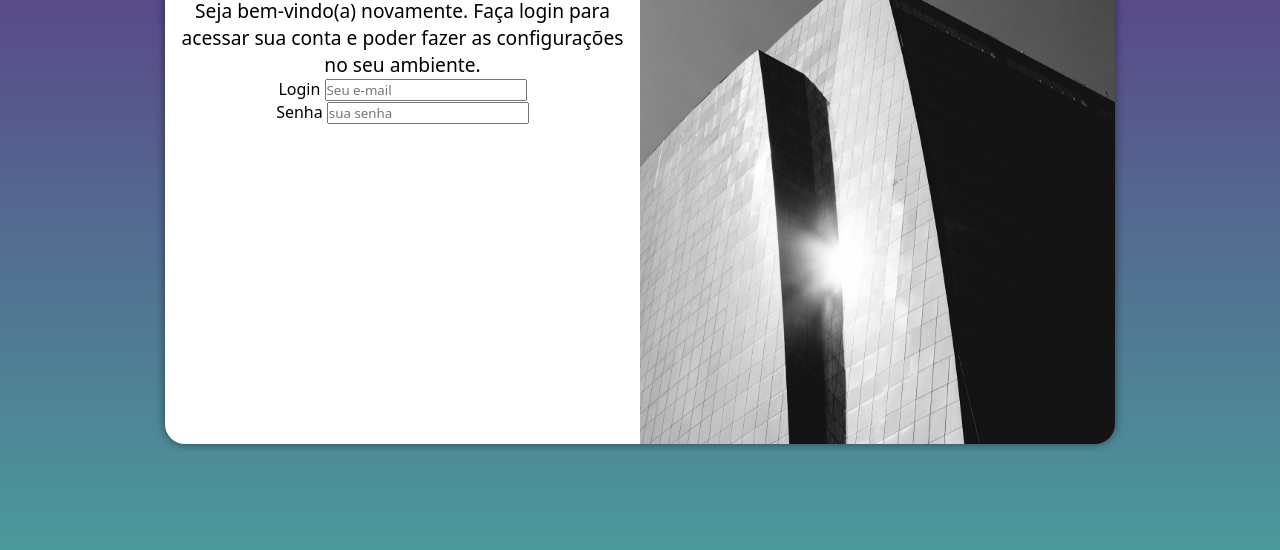
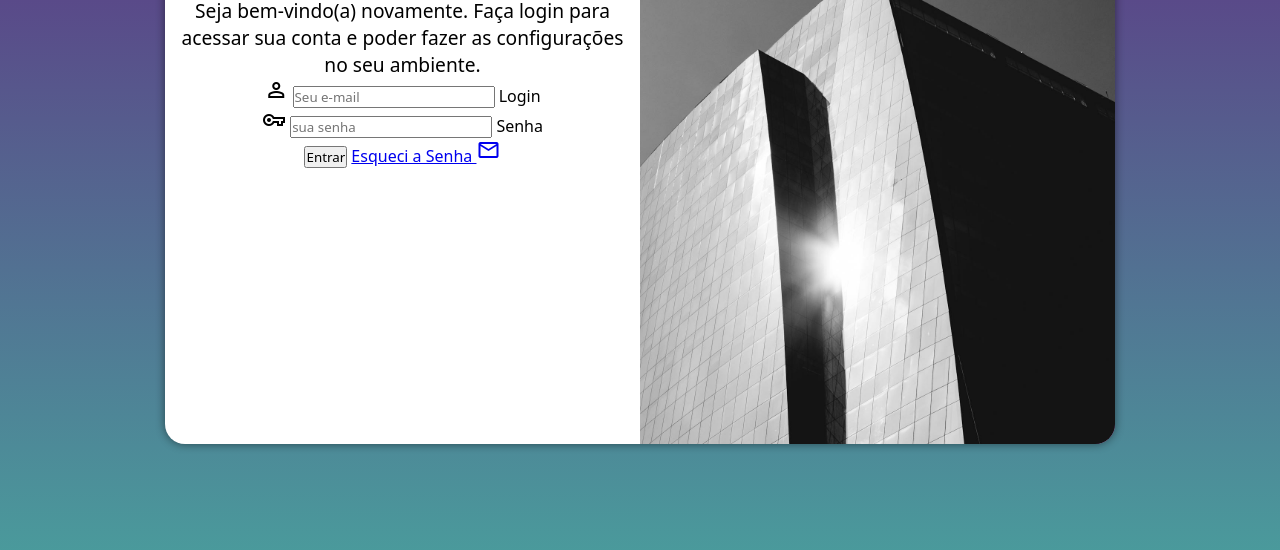
Before and after one commit to Fatima-Hammoud/projeto-login, a plain HTML site: page index.html in a window 1280 px wide. Shown: the part 206-756 px from the top of the page. Drawn offline with nearby package versions, Linux system fonts and the light colour scheme.

Commit message:
adicionei o formulário

```diff
--- a/index.html
+++ b/index.html
@@ -4,6 +4,7 @@
     <meta charset="UTF-8">
     <meta name="viewport" content="width=device-width, initial-scale=1.0">
     <title>Login</title>
+    <link rel="stylesheet" href="https://fonts.googleapis.com/css2?family=Material+Symbols+Outlined:opsz,wght,FILL,GRAD@20..48,100..700,0..1,-50..200" />
     <link rel="stylesheet" href="estilos/style.css">
     <link rel="stylesheet" href="estilos/media-query.css">
 </head>
@@ -16,15 +17,21 @@
             <div id="formulario">
                 <h1>Login</h1>
                 <p>Seja bem-vindo(a) novamente. Faça login para acessar sua conta e poder fazer as configurações no seu ambiente.</p>
-                <form action="login.php" method="post">
+                <form action="login.php" method="post" autocomplete="on">
                     <div class="campo">
+                        <span class="material-symbols-outlined">
+                            person</span>
+                        <input type="email" name="login" id="ilogin" placeholder="Seu e-mail" autocomplete="email" required maxlength="30">
                         <label for="ilogin">Login</label>
-                        <input type="email" name="login" id="ilogin" placeholder="Seu e-mail">
                     </div>
                     <div class="campo">
+                        <span class="material-symbols-outlined">
+                            vpn_key</span>
+                        <input type="password" name="senha" id="isenha" placeholder="sua senha" autocomplete="current-password" required minlength="8" maxlength="20">
                         <label for="isenha">Senha</label>
-                        <input type="password" name="senha" id="isenha" placeholder="sua senha">
                     </div>
+                    <input type="submit" value="Entrar">
+                    <a href="esqueci.html">Esqueci a Senha <i class="material-symbols-outlined">mail</i></a>
                 </form>
 
             </div>
```
